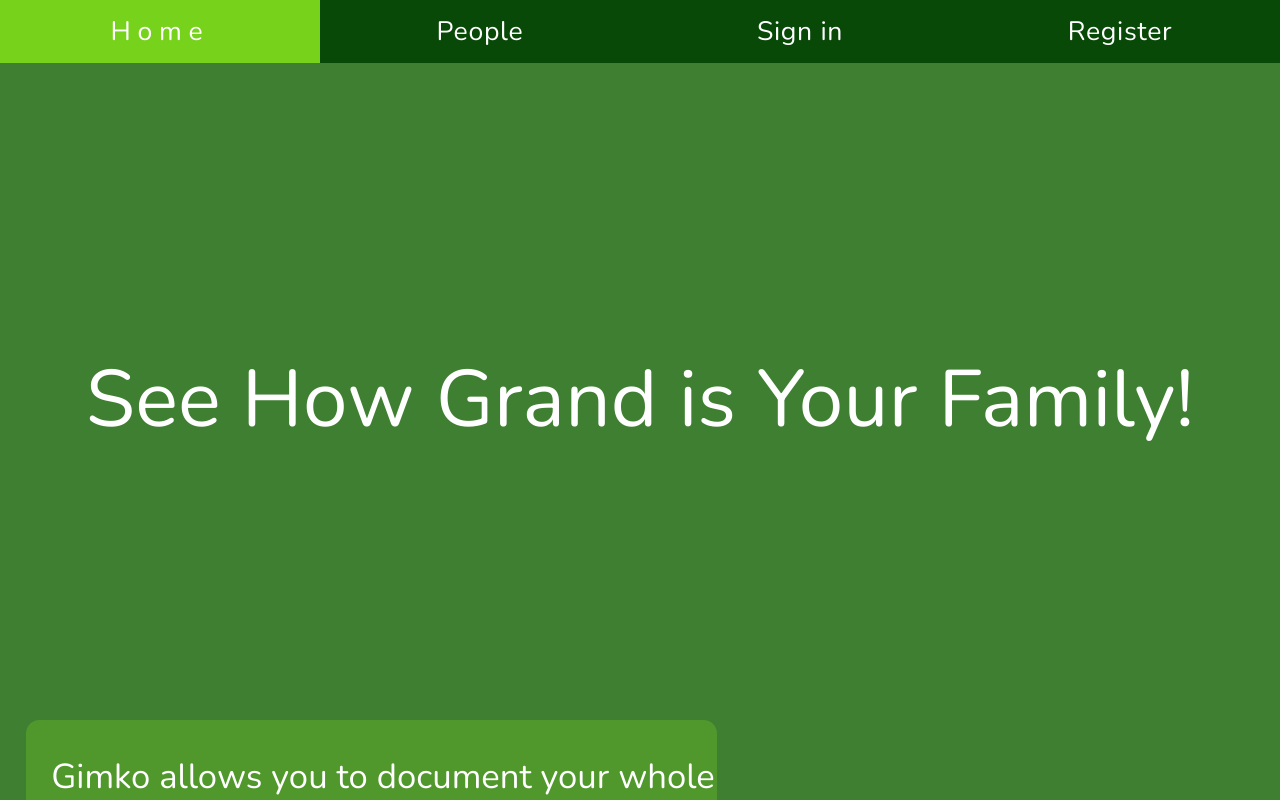
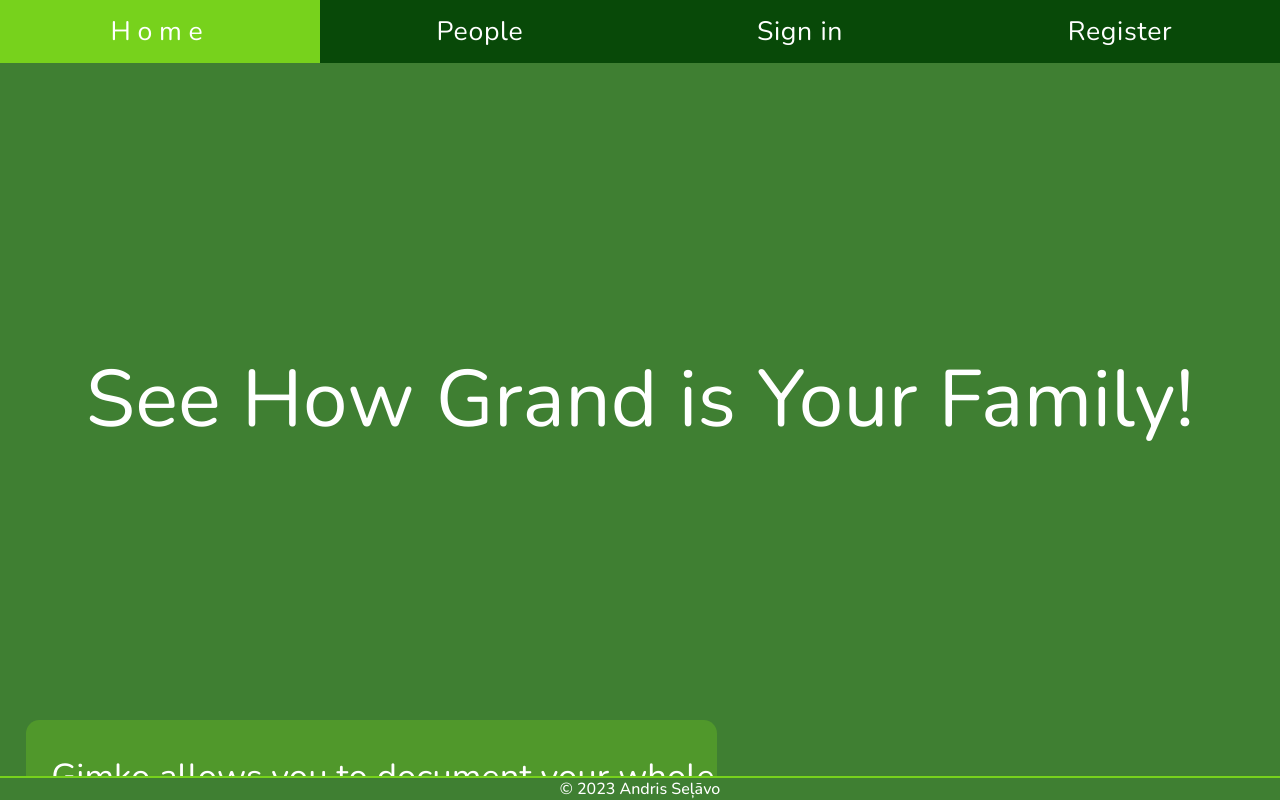
Before and after one commit to Humanitator/gimko, a Vue app: page / in a window 1280 px wide. Shown: the top 800 px of the page. Built offline with nearby package versions, Linux system fonts and the light colour scheme; no server answers.

Commit message:
Added footer

```diff
--- a/src/App.vue
+++ b/src/App.vue
@@ -17,7 +17,7 @@
       } else {
         isLoggedIn.value = false;
       }
-      console.log(isLoggedIn.value);
+      // console.log("Is logged in? : " + isLoggedIn.value);
       gotAuth.value = true;
     });
   });
@@ -43,6 +43,10 @@
   <div class="page-content">
     <router-view/>
   </div>
+
+  <footer>
+    <p>© 2023 Andris Seļāvo</p>
+  </footer>
 </template>
 
 <style lang="scss">
--- a/src/assets/css/base.scss
+++ b/src/assets/css/base.scss
@@ -20,6 +20,7 @@ body {
 .page-content {
     margin: 0;
     padding-top: 50pt;
+    padding-bottom: 10pt;
     position: relative;
 }
 
@@ -210,6 +211,18 @@ nav > *:hover {
     transition: all 0.5s;
 }
 
+footer {
+    position: fixed;
+    bottom: 0;
+    width: 100vw;
+
+    z-index: 100;
+
+    text-align: center;
+    background-color: $bg;
+    border-top: solid 2pt $primary;
+}
+
 // ---- scroll bar -----
 
 // Width
--- a/src/assets/css/colors.scss
+++ b/src/assets/css/colors.scss
@@ -11,6 +11,7 @@ $bg: #3f7f32;
 $primary: #77d21c;
 $secondary: #084908;
 $accent: #f2f22b;
+
 $primarycontrast: #ff8f8f;
 $secondarycontrast: #64d97b;
 $accentcontrast: #64d97b;
--- a/src/components/TreeView.vue
+++ b/src/components/TreeView.vue
@@ -215,6 +215,7 @@
         makeTree();
         calcTreeWidth();
         closePersonInfo();
+
     };
 
     // Sort generation by spuoses
@@ -277,8 +278,8 @@
                                 if (familyIndex > -1) {
                                     // Move primary to middle of family
                                     const primPers = families[familyIndex][0];
-                                    families[familyIndex][0] = families[familyIndex][Math.floor((families[familyIndex].length) / 2) - 1];
-                                    families[familyIndex][Math.floor((families[familyIndex].length) / 2) - 1] = primPers;
+                                    families[familyIndex][0] = families[familyIndex][Math.floor((families[familyIndex].length - 1) / 2)];
+                                    families[familyIndex][Math.floor((families[familyIndex].length - 1) / 2)] = primPers;
 
                                     // Add family to gen
                                     newFTree[last].push(...families[familyIndex]);
@@ -613,7 +614,6 @@
                 (treeWidthPt - 1) * (tPersonWidth/2 + tPersonPaddingH + tPersonMarginH)
                 - (0)*(tPersonWidth + tPersonPaddingH*2 + tPersonMarginH*2) // Add block offset
             );
-            console.log(treeWidthPt);
         }
     };
 
@@ -669,7 +669,7 @@
                 let dx = x - lastX;
                 offsetX.value += dx;
                 offsetX.value = clamp(offsetX.value, -treeWidthPt * 2, treeWidthPt * 2)
-                console.log(offsetX.value);
+                // console.log(offsetX.value);
             }
 
             lastX = x;
@@ -696,13 +696,13 @@
     </div>
 
     <!-- Tree view -->
-    <div v-if="hasAccess && tree" class="prevent-select" style="position: relative;">
+    <div v-if="hasAccess && tree && ftree" class="prevent-select" style="position: relative;">
         <h1>{{ tree.name }}</h1>
 
         <!-- People -->
         <div class="people-tree" v-if="tree.people.length > 0">
             <div class="tree-gen" v-for="(gen, i) in ftree">
-                <div class="person" v-for="(person, j) in gen" v-bind:style="{
+                <div class="person" v-for="(person, j) in gen" :style="{
                     width: tPersonWidth + 'pt',
                     height: tPersonHeight + 'pt',
                     padding: tPersonPaddingV + 'pt ' + tPersonPaddingH + 'pt',
```
